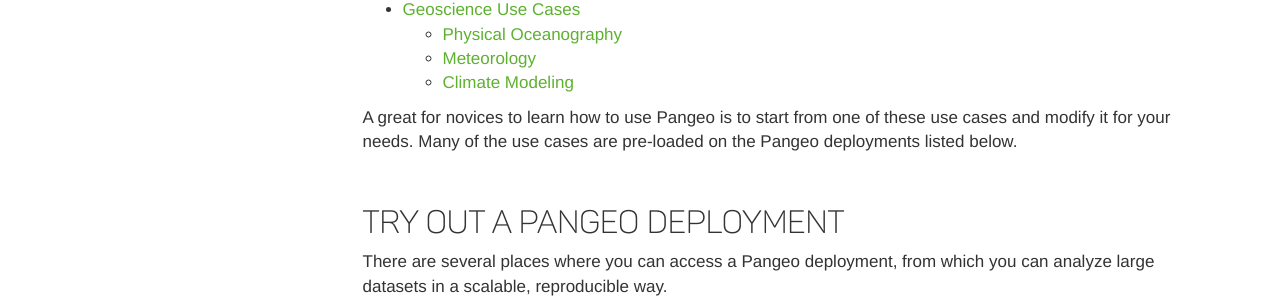
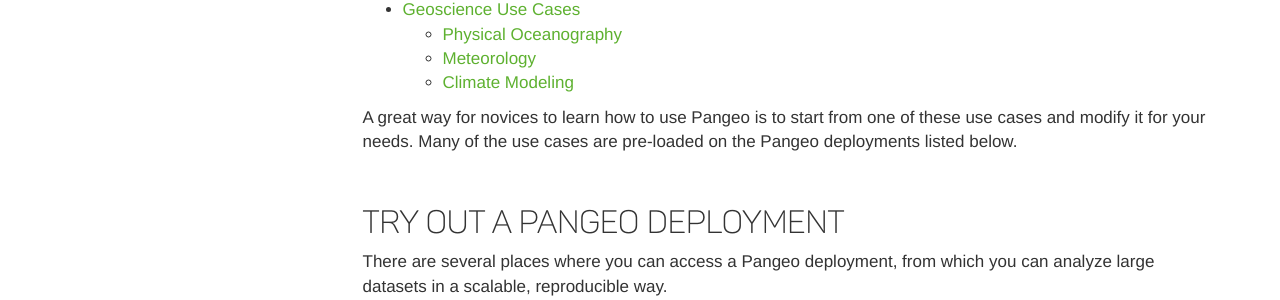
Before and after one commit to pangeo-data/pangeo, a Sphinx documentation site: the page built from docs/quickstart.rst, in a window 1280 px wide and 1400 px high, scrolled down 911 px. Shown: the part 152-452 px from the top of the window. Built offline with Sphinx 7.4.7, drawn with Linux system fonts in a browser that asks for light colours; nearby versions of some CDN libraries; library files that are not in the unit come from our copies; pages that are not in the unit, such as notebooks, are missing from menus; the version number could not be read and is left out; some of the changed text lies outside the part shown.

```diff
--- a/docs/conf.py
+++ b/docs/conf.py
@@ -54,7 +54,7 @@ master_doc = 'index'
 
 # General information about the project.
 project = 'Pangeo'
-copyright = '2017, Pangeo Team'
+copyright = '2018, Pangeo Team'
 author = 'Pangeo Team'
 
 # The version info for the project you're documenting, acts as replacement for
--- a/docs/quickstart.rst
+++ b/docs/quickstart.rst
@@ -47,7 +47,7 @@ analysis you want to do and modify it to suit your needs.
 
   use_cases/index
 
-A great for novices to learn how to use Pangeo is to start from one of these
+A great way for novices to learn how to use Pangeo is to start from one of these
 use cases and modify it for your needs. Many of the use cases are pre-loaded
 on the Pangeo deployments listed below.
 
```
